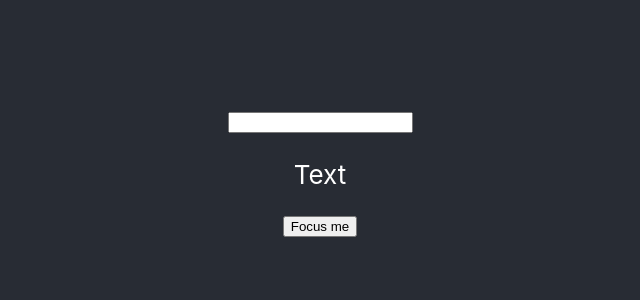
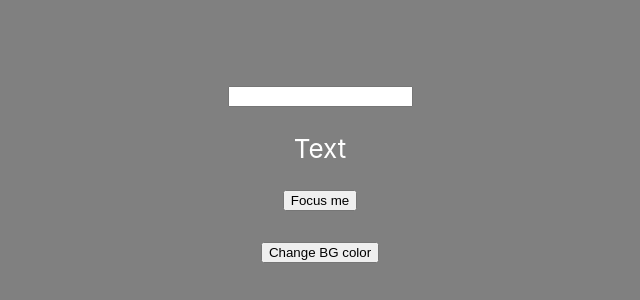
Before and after one commit to faviolla/reactjs, a React (Create React App) app: page / in a window 1280 px wide. Shown: the part 226-526 px from the top of the page, without its empty margins (320-960 px from the left). Built offline with nearby package versions, Linux system fonts and the light colour scheme.

Commit message:
Inline styles.

```diff
--- a/src/App.js
+++ b/src/App.js
@@ -1,4 +1,4 @@
-import { useRef } from "react";
+import { useRef, useState } from "react";
 import "./App.css";
 
 function App() {
@@ -9,12 +9,23 @@ function App() {
     console.log(inputRef.current.value);
   };
 
+  const styles = {
+    containerDarkGray: { backgroundColor: "#282c34" },
+    containerGray: { backgroundColor: "gray" },
+  };
+  const [state, setState] = useState(false);
+  const changeBGColor = () => {
+    setState(!state);
+  };
+
   return (
     <div className="App">
-      <header className="App-header">
+      <header className="App-header" style={state ? styles.containerDarkGray : styles.containerGray}>
         <input type="text" ref={inputRef} />
         <p>Text</p>
         <button onClick={handleFocus}>Focus me</button>
+        <br />
+        <button onClick={changeBGColor}>Change BG color</button>
       </header>
     </div>
   );
```
